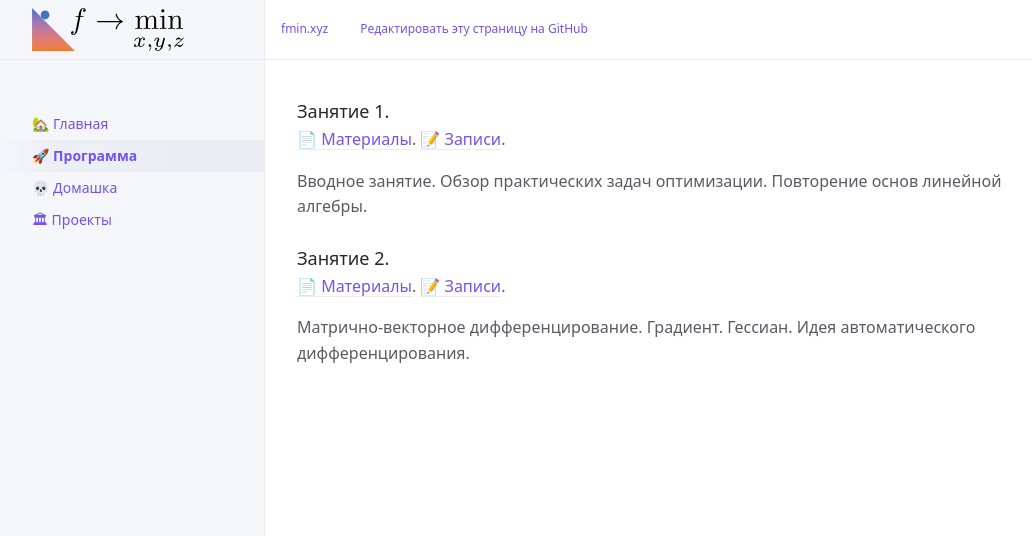
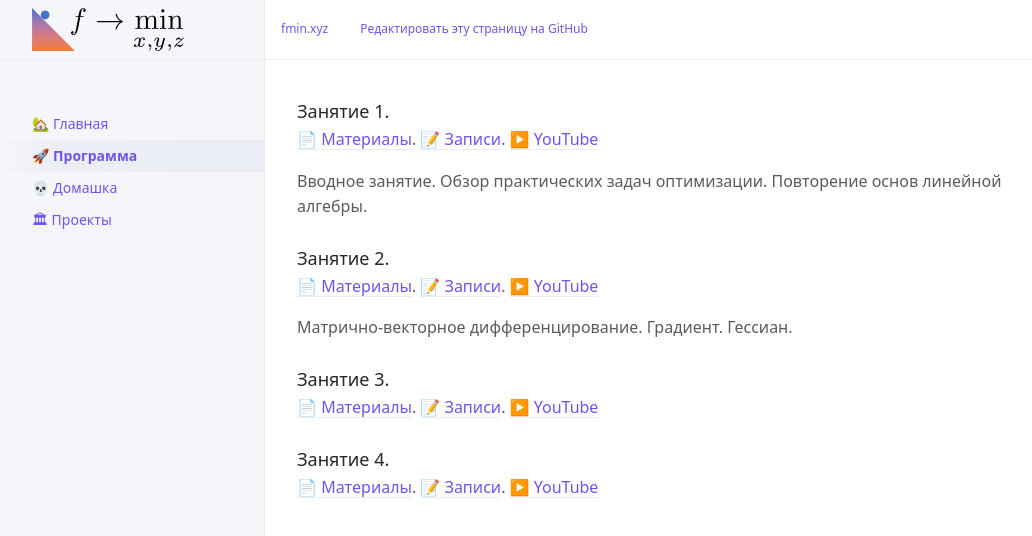
Before and after one commit to MerkulovDaniil/msus22, a Jekyll site: the page built from program.md, in a window 1280 px wide. Shown: the top 536 px of the page, without its empty margins (107-1139 px from the left). Built offline with Jekyll 4.4.1, drawn with Linux system fonts in a browser that asks for light colours; our own code applies the rules of GitHub Pages for plain Markdown files; a script that is not in the unit is left out.

Commit message:
Update program.md

```diff
--- a/program.md
+++ b/program.md
@@ -4,11 +4,19 @@ nav_order: 2
 ---
 
 ### Занятие 1.
-[📄 Материалы](/presentations/1.pdf). [📝 Записи](/notes/1.pdf).
+[📄 Материалы](/presentations/1.pdf). [📝 Записи](/notes/1.pdf). [▶️ YouTube](https://youtu.be/PA-EpxsI30E)
 
 Вводное занятие. Обзор практических задач оптимизации. Повторение основ линейной алгебры.
 
 ### Занятие 2.
-[📄 Материалы](/presentations/2.pdf). [📝 Записи](/notes/2.pdf).
+[📄 Материалы](/presentations/2.pdf). [📝 Записи](/notes/2.pdf). [▶️ YouTube](https://youtu.be/K0bPcj5468Q)
 
-Матрично-векторное дифференцирование. Градиент. Гессиан. Идея автоматического дифференцирования.
+Матрично-векторное дифференцирование. Градиент. Гессиан.
+
+### Занятие 3.
+[📄 Материалы](/presentations/3.pdf). [📝 Записи](/notes/3.pdf). [▶️ YouTube]()
+
+
+
+### Занятие 4.
+[📄 Материалы](/presentations/4.pdf). [📝 Записи](/notes/4.pdf). [▶️ YouTube]()
```
